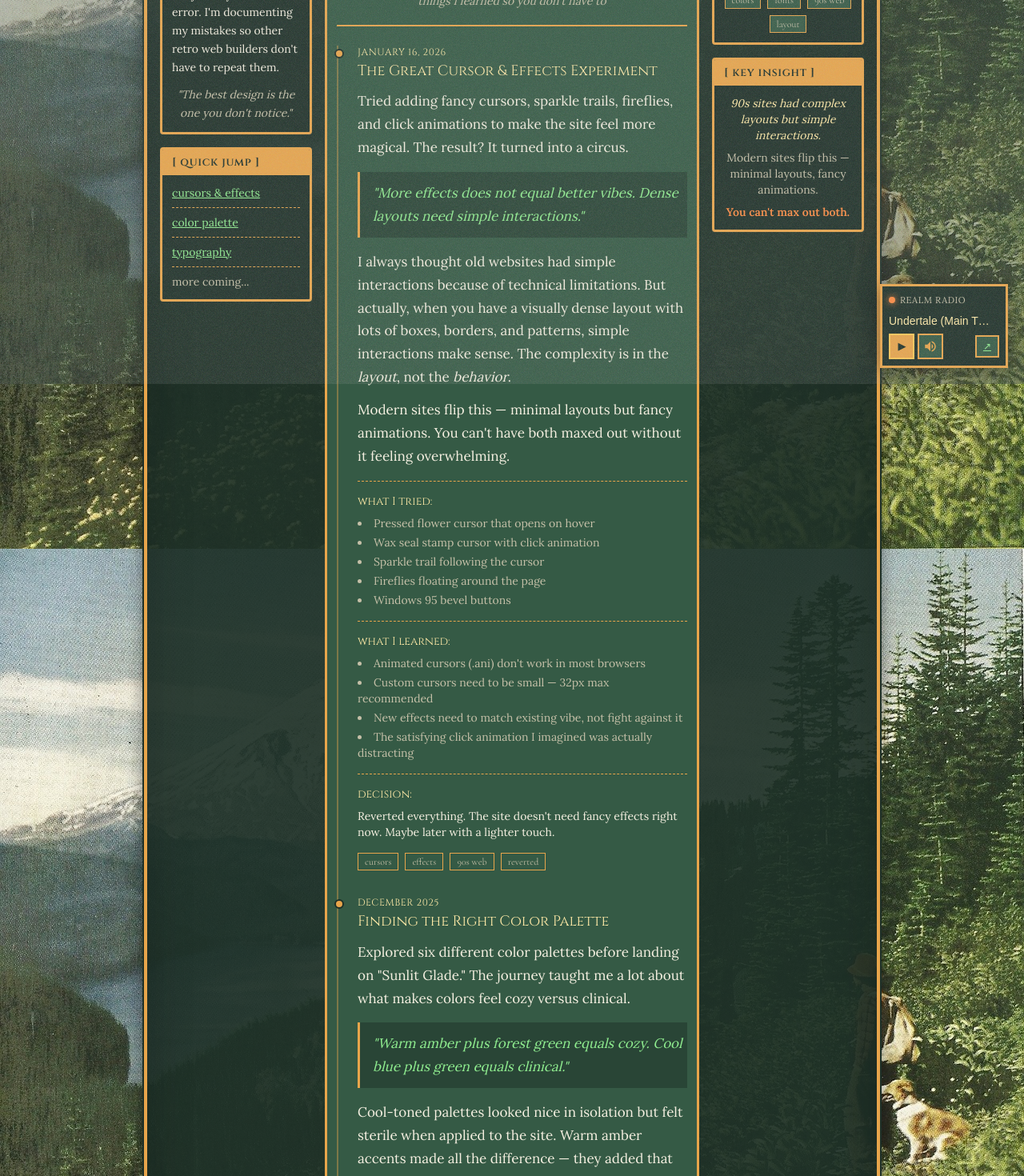
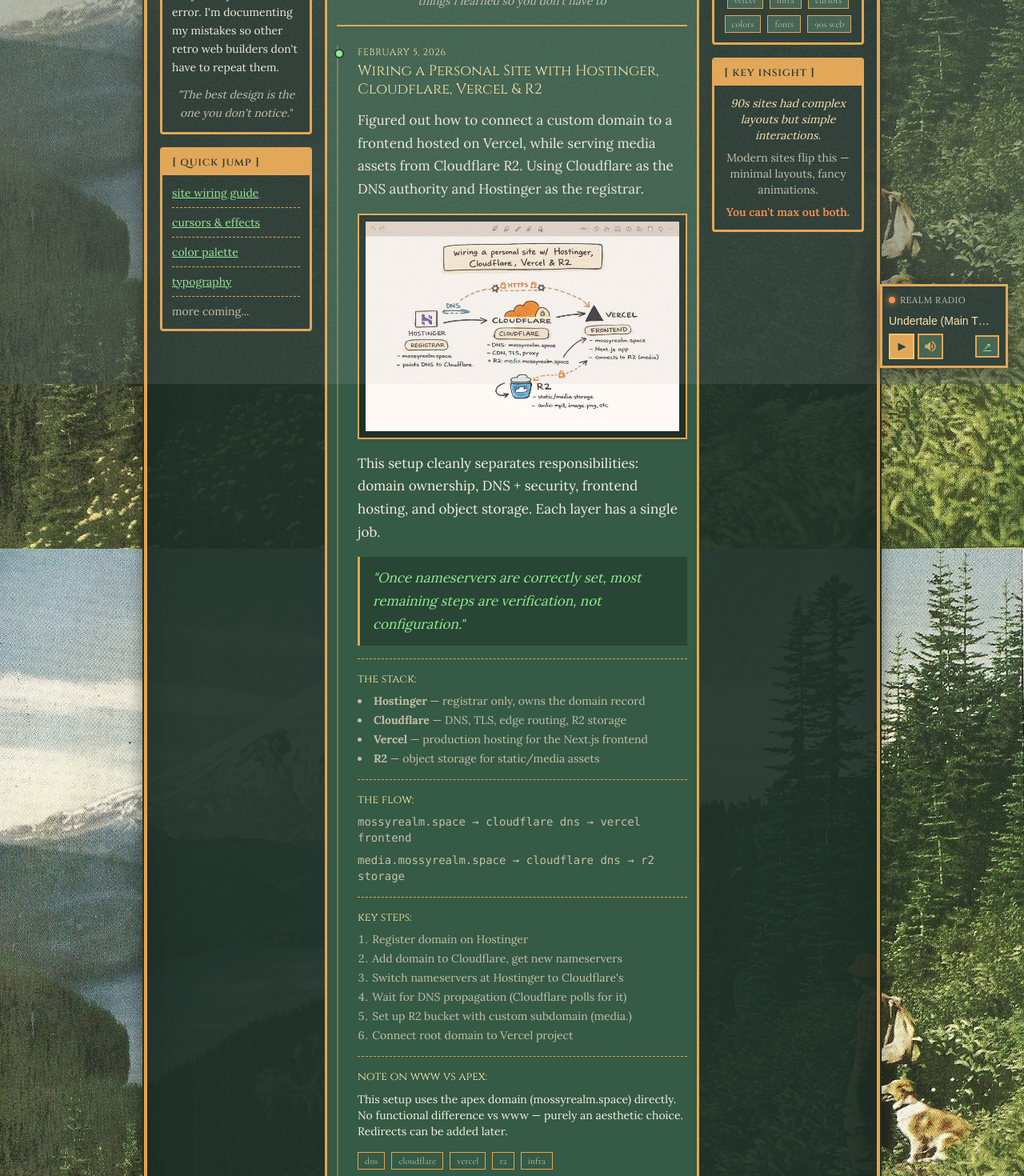
Before and after one commit to vishnuarun02/mossy-realm, a Next.js app in the folder mossy-realm/: page /garden/learnings in a window 1280 px wide. Shown: the part 320-1790 px from the top of the page at 80% size. Built offline with nearby package versions, Linux system fonts and the light colour scheme; no server answers; the database is empty; a web font is replaced by a local one.

Commit message:
Add site wiring blog post, fix status dot to blink green when playing

```diff
--- a/mossy-realm/app/garden/learnings/page.tsx
+++ b/mossy-realm/app/garden/learnings/page.tsx
@@ -24,6 +24,9 @@
         {/* Quick Jump */}
         <RetroBox title="[ quick jump ]">
           <ul className="text-sm space-y-2">
+            <li className="border-b border-dashed border-mossy-border pb-2">
+              <a href="#site-wiring" className="hover:text-mossy-link-hover">site wiring guide</a>
+            </li>
             <li className="border-b border-dashed border-mossy-border pb-2">
               <a href="#cursors" className="hover:text-mossy-link-hover">cursors & effects</a>
             </li>
@@ -57,7 +60,94 @@
           {/* Timeline */}
           <div className="relative pl-6 border-l-2 border-mossy-border/40">
 
-            {/* Entry 1: Cursors */}
+            {/* Entry: Site Wiring */}
+            <article className="relative mb-8" id="site-wiring">
+              {/* Timeline dot */}
+              <div className="absolute -left-[29px] top-1 w-3 h-3 bg-mossy-link rounded-full border-2 border-mossy-bg-box"></div>
+
+              <p className="font-heading text-mossy-header text-xs uppercase tracking-wider mb-1">
+                February 5, 2026
+              </p>
+              <h3 className="font-heading text-mossy-header text-lg mb-3">
+                Wiring a Personal Site with Hostinger, Cloudflare, Vercel & R2
+              </h3>
+
+              <div className="space-y-3 text-mossy-text">
+                <p>
+                  Figured out how to connect a custom domain to a frontend hosted on Vercel,
+                  while serving media assets from Cloudflare R2. Using Cloudflare as the DNS
+                  authority and Hostinger as the registrar.
+                </p>
+
+                {/* Diagram */}
+                <div className="my-4 border-2 border-mossy-border bg-mossy-bg-box p-2">
+                  <img
+                    src="/images/blog/site-wiring-diagram.png"
+                    alt="Site wiring diagram showing Hostinger, Cloudflare, Vercel, and R2 connections"
+                    className="w-full"
+                  />
+                </div>
+
+                <p>
+                  This setup cleanly separates responsibilities: domain ownership, DNS + security,
+                  frontend hosting, and object storage. Each layer has a single job.
+                </p>
+
+                <blockquote className="italic text-mossy-link border-l-[3px] border-mossy-border bg-mossy-bg-box/50 pl-4 py-3 my-4">
+                  &quot;Once nameservers are correctly set, most remaining steps are verification, not configuration.&quot;
+                </blockquote>
+
+                {/* Architecture Summary */}
+                <div className="mt-4 pt-4 border-t border-dashed border-mossy-border">
+                  <h4 className="font-heading text-mossy-header-alt text-sm mb-2">the stack:</h4>
+                  <ul className="list-disc list-inside text-sm space-y-1 text-mossy-text-muted">
+                    <li><strong>Hostinger</strong> — registrar only, owns the domain record</li>
+                    <li><strong>Cloudflare</strong> — DNS, TLS, edge routing, R2 storage</li>
+                    <li><strong>Vercel</strong> — production hosting for the Next.js frontend</li>
+                    <li><strong>R2</strong> — object storage for static/media assets</li>
+                  </ul>
+                </div>
+
+                <div className="mt-4 pt-4 border-t border-dashed border-mossy-border">
+                  <h4 className="font-heading text-mossy-header-alt text-sm mb-2">the flow:</h4>
+                  <div className="text-sm space-y-2 text-mossy-text-muted font-mono">
+                    <p>mossyrealm.space → cloudflare dns → vercel frontend</p>
+                    <p>media.mossyrealm.space → cloudflare dns → r2 storage</p>
+                  </div>
+                </div>
+
+                <div className="mt-4 pt-4 border-t border-dashed border-mossy-border">
+                  <h4 className="font-heading text-mossy-header-alt text-sm mb-2">key steps:</h4>
+                  <ol className="list-decimal list-inside text-sm space-y-1 text-mossy-text-muted">
+                    <li>Register domain on Hostinger</li>
+                    <li>Add domain to Cloudflare, get new nameservers</li>
+                    <li>Switch nameservers at Hostinger to Cloudflare&apos;s</li>
+                    <li>Wait for DNS propagation (Cloudflare polls for it)</li>
+                    <li>Set up R2 bucket with custom subdomain (media.)</li>
+                    <li>Connect root domain to Vercel project</li>
+                  </ol>
+                </div>
+
+                <div className="mt-4 pt-4 border-t border-dashed border-mossy-border">
+                  <h4 className="font-heading text-mossy-header-alt text-sm mb-2">note on www vs apex:</h4>
+                  <p className="text-sm">
+                    This setup uses the apex domain (mossyrealm.space) directly. No functional
+                    difference vs www — purely an aesthetic choice. Redirects can be added later.
+                  </p>
+                </div>
+
+                {/* Tags */}
+                <div className="flex flex-wrap gap-2 mt-4">
+                  <span className="text-xs px-2 py-0.5 bg-mossy-bg-box-alt border border-mossy-border text-mossy-text-muted font-nav">dns</span>
+                  <span className="text-xs px-2 py-0.5 bg-mossy-bg-box-alt border border-mossy-border text-mossy-text-muted font-nav">cloudflare</span>
+                  <span className="text-xs px-2 py-0.5 bg-mossy-bg-box-alt border border-mossy-border text-mossy-text-muted font-nav">vercel</span>
+                  <span className="text-xs px-2 py-0.5 bg-mossy-bg-box-alt border border-mossy-border text-mossy-text-muted font-nav">r2</span>
+                  <span className="text-xs px-2 py-0.5 bg-mossy-bg-box-alt border border-mossy-border text-mossy-text-muted font-nav">infra</span>
+                </div>
+              </div>
+            </article>
+
+            {/* Entry: Cursors */}
             <article className="relative mb-8" id="cursors">
               {/* Timeline dot */}
               <div className="absolute -left-[29px] top-1 w-3 h-3 bg-mossy-border rounded-full border-2 border-mossy-bg-box"></div>
@@ -217,12 +307,14 @@
         {/* Topics */}
         <RetroBox title="[ topics ]">
           <div className="flex flex-wrap gap-2 justify-center">
+            <span className="text-xs px-2 py-0.5 bg-mossy-bg-box-alt border border-mossy-border text-mossy-text-muted font-nav">dns</span>
+            <span className="text-xs px-2 py-0.5 bg-mossy-bg-box-alt border border-mossy-border text-mossy-text-muted font-nav">cloudflare</span>
+            <span className="text-xs px-2 py-0.5 bg-mossy-bg-box-alt border border-mossy-border text-mossy-text-muted font-nav">vercel</span>
+            <span className="text-xs px-2 py-0.5 bg-mossy-bg-box-alt border border-mossy-border text-mossy-text-muted font-nav">infra</span>
             <span className="text-xs px-2 py-0.5 bg-mossy-bg-box-alt border border-mossy-border text-mossy-text-muted font-nav">cursors</span>
-            <span className="text-xs px-2 py-0.5 bg-mossy-bg-box-alt border border-mossy-border text-mossy-text-muted font-nav">effects</span>
             <span className="text-xs px-2 py-0.5 bg-mossy-bg-box-alt border border-mossy-border text-mossy-text-muted font-nav">colors</span>
             <span className="text-xs px-2 py-0.5 bg-mossy-bg-box-alt border border-mossy-border text-mossy-text-muted font-nav">fonts</span>
             <span className="text-xs px-2 py-0.5 bg-mossy-bg-box-alt border border-mossy-border text-mossy-text-muted font-nav">90s web</span>
-            <span className="text-xs px-2 py-0.5 bg-mossy-bg-box-alt border border-mossy-border text-mossy-text-muted font-nav">layout</span>
           </div>
         </RetroBox>
 
--- a/mossy-realm/components/player/PlayerIcons.tsx
+++ b/mossy-realm/components/player/PlayerIcons.tsx
@@ -135,12 +135,14 @@
         inline-block w-2 h-2 rounded-full
         ${isPlaying
           ? 'bg-mossy-link shadow-[0_0_6px_var(--mossy-link)]'
-          : 'bg-mossy-accent shadow-[0_0_8px_var(--mossy-accent)] animate-pulse'
+          : 'bg-mossy-accent shadow-[0_0_8px_var(--mossy-accent)]'
         }
         ${className}
       `}
       style={{
-        animation: isPlaying ? 'none' : 'blink 1s ease-in-out infinite',
+        animation: isPlaying
+          ? 'pulse 1.2s ease-in-out infinite'
+          : 'blink 1s ease-in-out infinite',
       }}
       aria-label={isPlaying ? 'Playing' : 'Click to play'}
     />
--- a/mossy-realm/content/updates/2026-02.md
+++ b/mossy-realm/content/updates/2026-02.md
@@ -1,4 +1,5 @@
 # February 2026
 
-- 2026-02-01T22:51:16-08:00 | Realm Radio is live ~ full Webamp player at /player. Drag windows, vibe out.
+- 2026-02-05T22:00:00-08:00 | New swamp learning: wiring a personal site with Hostinger, Cloudflare, Vercel & R2. Check it out in the garden~
+- 2026-02-01T22:51:16-08:00 | Realm Radio is live ~ custom player at /player. Click play and vibe out.
 - 2026-02-01T23:17:35-08:00 | Added custom Tree Greens skin to Realm Radio. Forest vibes~
```
Also changed, not shown: mossy-realm/public/images/blog/site-wiring-diagram.png (added).
